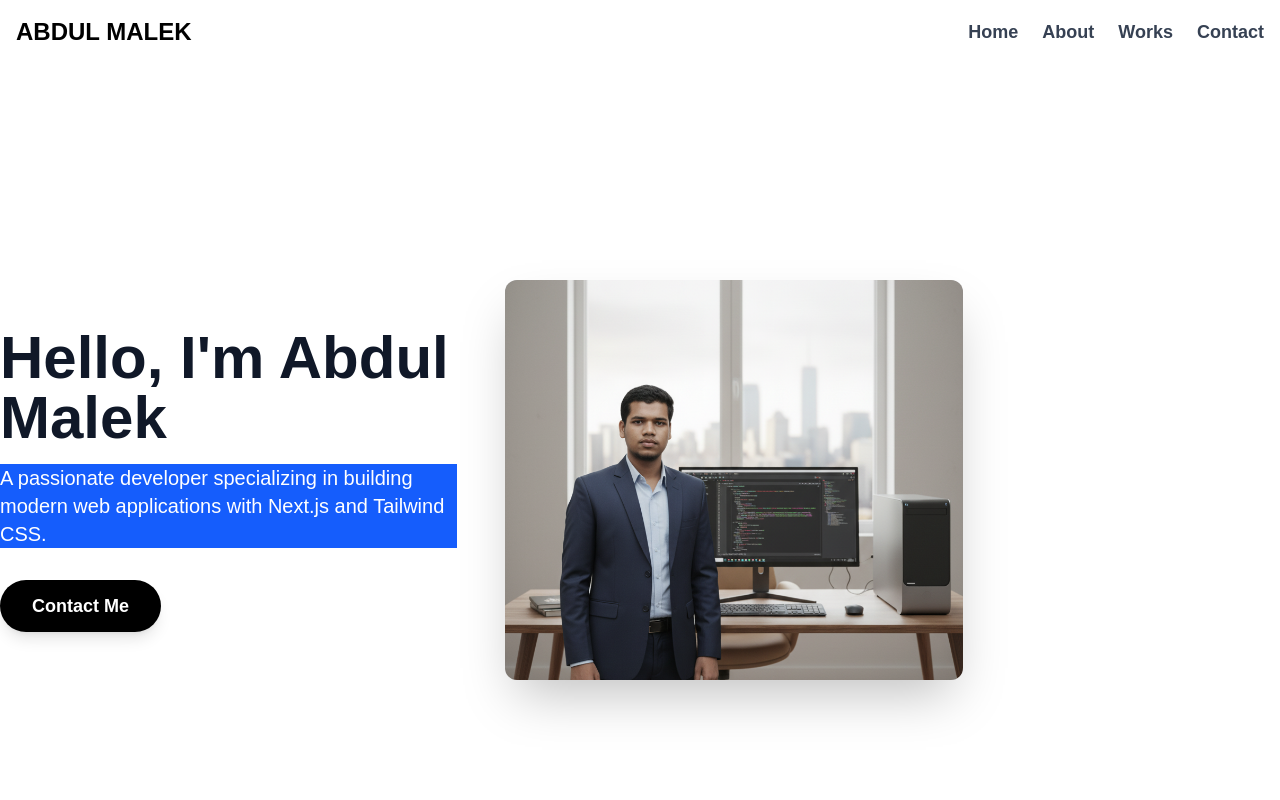
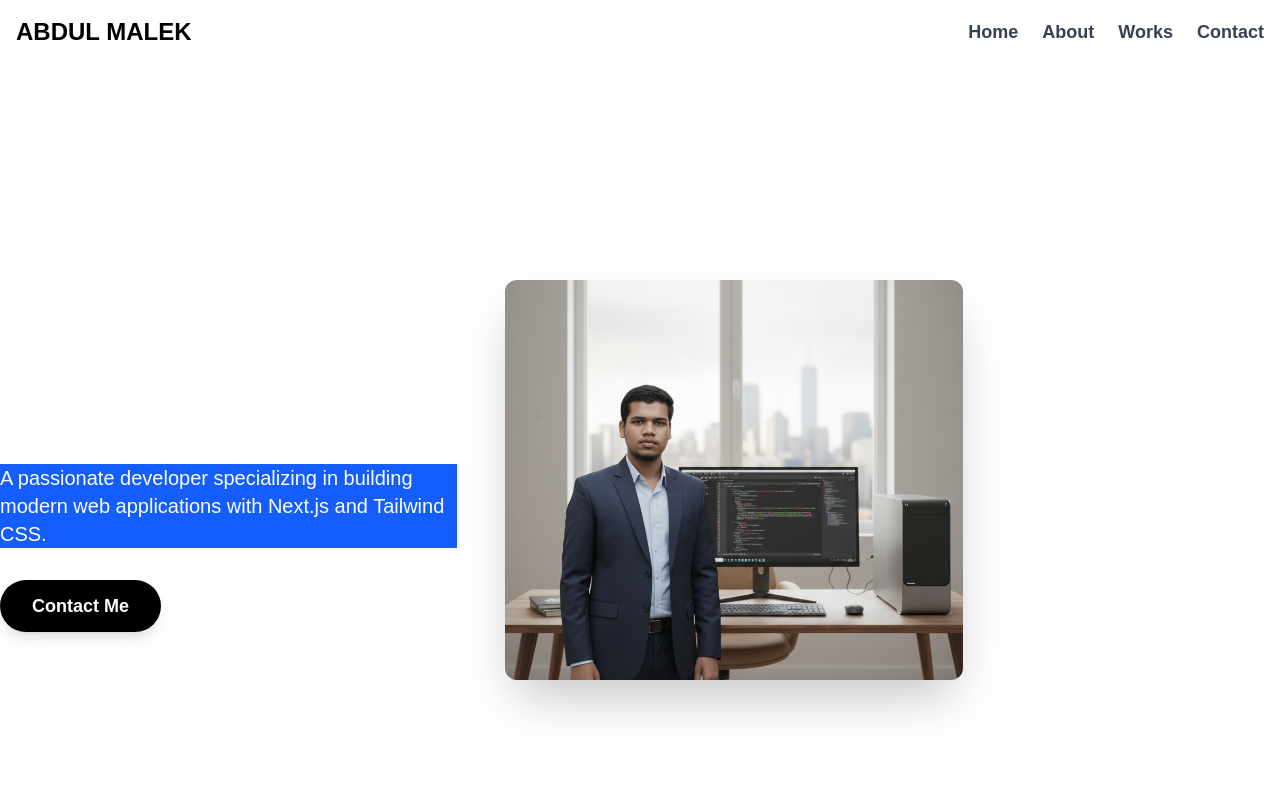
Before and after one commit to abdulmalekjillhazz/test1, a Next.js app: page / in a window 1280 px wide. Shown: the top 800 px of the page. Built offline with nearby package versions, Linux system fonts and the light colour scheme.

Commit message:
Update page.js
text

```diff
--- a/app/page.js
+++ b/app/page.js
@@ -27,8 +27,8 @@ export default function Test() {
       <section id="home" className="min-h-screen max-w-7xl mx-auto pt-16 pb-24 flex items-center">
         <div className="flex flex-col md:flex-row items-center gap-12">
           <div className="md:w-1/2">
-            <h1 className="text-6xl font-extrabold text-gray-900 mb-4">Hello, I'm Abdul Malek</h1>
-            <p className="text-xl text-white mb-8 bg-blue-600">
+            <h1 className="text-6xl font-extrabold text-white mb-4">Hello, I'm Abdul Malek</h1>
+            <p className="text-xl text-white mb-8 bg-blue-600 bg-p-4">
               A passionate developer specializing in building modern web applications with Next.js and Tailwind CSS.
             </p>
             <a
```
